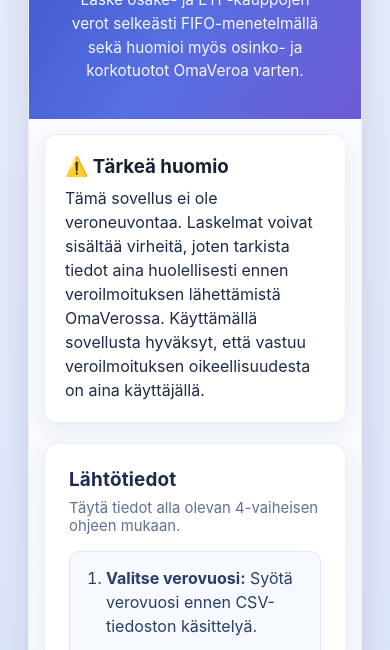
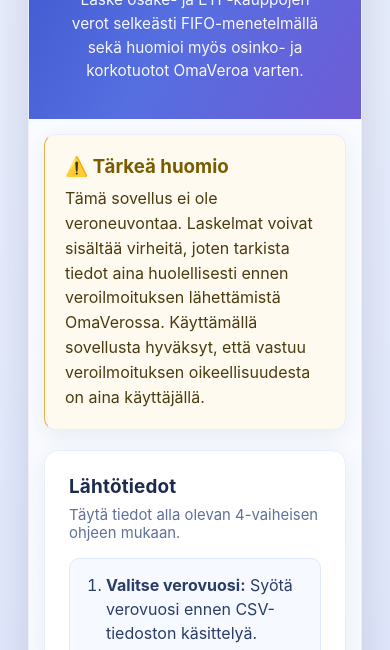
Before and after one commit to aleksirintanen/trading-212-veroilmoitus, a website: page docs/index.html in a window 390 px wide. Shown: the part 153-803 px from the top of the page. Drawn offline with nearby package versions, Linux system fonts and the light colour scheme.

Commit message:
Improve notice styling and mobile action layout

```diff
--- a/docs/assets/css/style.css
+++ b/docs/assets/css/style.css
@@ -175,6 +175,21 @@
             margin-bottom: 20px;
             border: 1px solid #e8edff;
             box-shadow: 0 6px 20px rgba(33, 60, 121, 0.08);
+        }
+
+        .top-notice {
+            border-left-color: #f0ad4e;
+            background: #fffaf0;
+        }
+
+        .top-notice-title {
+            margin-bottom: 8px;
+            color: #7a5c00;
+        }
+
+        .top-notice-text {
+            line-height: 1.55;
+            color: #4b3b0f;
         }
 
         .csv-preview-box {
@@ -823,4 +838,8 @@
             .export-buttons button {
                 width: 100%;
             }
+
+            .summary-actions button {
+                width: 100%;
+            }
         }
--- a/docs/index.html
+++ b/docs/index.html
@@ -19,7 +19,7 @@
     <meta name="twitter:description" content="Trading 212 -CSV:n verolaskenta FIFO-menetelmällä, osinko- ja korkotuotot sekä 9A-liitteen PDF-vienti.">
 
     <title>Trading 212 Veroilmoitus</title>
-    <link rel="stylesheet" href="assets/css/style.css?v=20260227-4">
+    <link rel="stylesheet" href="assets/css/style.css?v=20260227-5">
 </head>
 <body>
     <div class="container">
@@ -29,9 +29,9 @@
         </div>
 
         <div class="content">
-            <div class="summary-box" role="note" aria-label="Tärkeä huomio">
-                <h3 style="margin-bottom: 8px;">⚠️ Tärkeä huomio</h3>
-                <p style="line-height: 1.5; color: #1d2b49;">
+            <div class="summary-box top-notice" role="note" aria-label="Tärkeä huomio">
+                <h3 class="top-notice-title">⚠️ Tärkeä huomio</h3>
+                <p class="top-notice-text">
                     Tämä sovellus ei ole veroneuvontaa. Laskelmat voivat sisältää virheitä, joten tarkista tiedot aina huolellisesti ennen veroilmoituksen lähettämistä OmaVerossa.
                     Käyttämällä sovellusta hyväksyt, että vastuu veroilmoituksen oikeellisuudesta on aina käyttäjällä.
                 </p>
```
